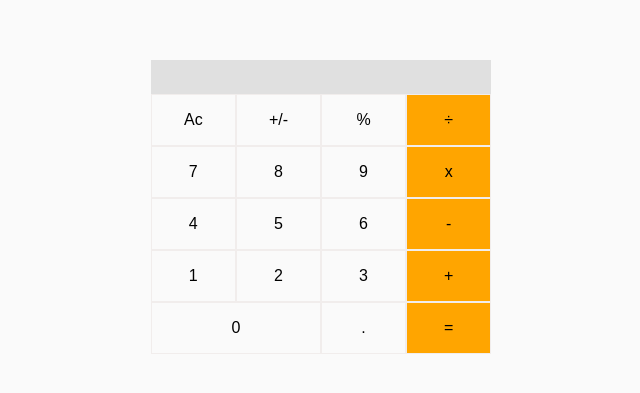
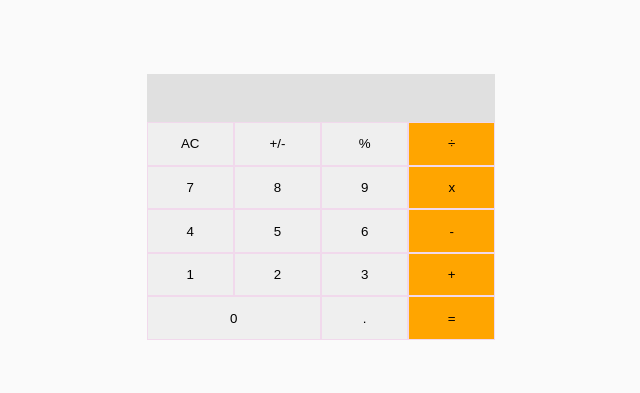
Before and after one commit to Masouma864/Math-magician, a React (Create React App) app: page / in a window 1280 px wide. Shown: the part 193-586 px from the top of the page, without its empty margins (319-959 px from the left). Built offline with nearby package versions, Linux system fonts and the light colour scheme.

Commit message:
Modified the calculator.js file

```diff
--- a/package.json
+++ b/package.json
@@ -10,7 +10,7 @@
     "big.js": "^6.2.1",
     "react": "^18.2.0",
     "react-dom": "^18.2.0",
-    "react-scripts": "^2.1.3",
+    "react-scripts": "^5.0.1",
     "web-vitals": "^2.1.4"
   },
   "scripts": {
--- a/src/App.js
+++ b/src/App.js
@@ -4,7 +4,7 @@
 class App extends React.Component {
   constructor(props) {
     super(props);
-    this.state = {};
+    this.cal = [];
   }
 
   render() {
--- a/src/components/calculator.css
+++ b/src/components/calculator.css
@@ -7,16 +7,18 @@
 .screen {
   grid-column: 1 / -1;
   background: #e0e0e0;
-  padding: 0.7em;
+  padding: 1em;
   text-align: right;
   font-size: 1.5rem;
+  border: 0px;
+
 }
 
 .btn {
   color: black;
-  padding: 1em 2em;
+  padding: 1em 2.5em;
   text-align: center;
-  border: 1px solid rgb(241, 237, 236);
+  border: 1px solid rgb(241, 217, 236);
 }
 
 .operator {
--- a/src/components/calculator.js
+++ b/src/components/calculator.js
@@ -1,18 +1,18 @@
-import React, { Component } from 'react';
+import React from 'react';
 import './calculator.css';
-import operate from '../logic/operate';
 import calculate from '../logic/calculate';
 
-class Calculator extends Component {
+class Calculator extends React.Component {
   constructor(props) {
     super(props);
     this.state = {
-            total: null,
+      total: 0,
       next: null,
       operation: null,
     };
     this.operationHandeler = this.operationHandeler.bind(this);
   }
+
     operationHandeler = (e) => {
       this.setState((state) => calculate(state, e.target.textContent));
     }
@@ -21,26 +21,30 @@
       const { total, next, operation } = this.state;
       return (
         <div className="container">
-                <div onClick={this.operationHandeler} className="screen"> {total || operation || next} </div>
-                <div onClick={this.operationHandeler} className="btn">Ac</div>
-                <div onClick={this.operationHandeler} className="btn">+/-</div>
-                <div onClick={this.operationHandeler} className="btn">%</div>
-                <div onClick={this.operationHandeler} className="btn operator">&#xf7;</div>
-                <div onClick={this.operationHandeler} className="btn">7</div>
-                <div onClick={this.operationHandeler} className="btn">8</div>
-                <div onClick={this.operationHandeler} className="btn">9</div>
-                <div onClick={this.operationHandeler} className="btn operator">x</div>
-                <div onClick={this.operationHandeler} className="btn">4</div>
-                <div onClick={this.operationHandeler} className="btn">5</div>
-                <div onClick={this.operationHandeler} className="btn">6</div>
-                <div onClick={this.operationHandeler} className="btn operator">-</div>
-                <div onClick={this.operationHandeler} className="btn">1</div>
-                <div onClick={this.operationHandeler} className="btn">2</div>
-                <div onClick={this.operationHandeler} className="btn">3</div>
-                <div onClick={this.operationHandeler} className="btn operator">+</div>
-                <div onClick={this.operationHandeler} className="btn span-2">0</div>
-                <div onClick={this.operationHandeler} className="btn">.</div>
-                <div onClick={this.operationHandeler} className="btn operator">=</div>
+          <button type="button" onClick={this.operationHandeler} className="screen">
+            {total || ''}
+            {operation || ''}
+            {next || ''}
+          </button>
+          <button type="button" onClick={this.operationHandeler} className="btn">AC</button>
+          <button type="button" onClick={this.operationHandeler} className="btn">+/-</button>
+          <button type="button" onClick={this.operationHandeler} className="btn">%</button>
+          <button type="button" onClick={this.operationHandeler} className="btn operator">&#xf7;</button>
+          <button type="button" onClick={this.operationHandeler} className="btn">7</button>
+          <button type="button" onClick={this.operationHandeler} className="btn">8</button>
+          <button type="button" onClick={this.operationHandeler} className="btn">9</button>
+          <button type="button" onClick={this.operationHandeler} className="btn operator">x</button>
+          <button type="button" onClick={this.operationHandeler} className="btn">4</button>
+          <button type="button" onClick={this.operationHandeler} className="btn">5</button>
+          <button type="button" onClick={this.operationHandeler} className="btn">6</button>
+          <button type="button" onClick={this.operationHandeler} className="btn operator">-</button>
+          <button type="button" onClick={this.operationHandeler} className="btn">1</button>
+          <button type="button" onClick={this.operationHandeler} className="btn">2</button>
+          <button type="button" onClick={this.operationHandeler} className="btn">3</button>
+          <button type="button" onClick={this.operationHandeler} className="btn operator">+</button>
+          <button type="button" onClick={this.operationHandeler} className="btn span-2">0</button>
+          <button type="button" onClick={this.operationHandeler} className="btn">.</button>
+          <button type="button" onClick={this.operationHandeler} className="btn operator">=</button>
         </div>
       );
     }
```
Also changed, not shown: src/index.css (indentation only), src/logic/calculate.js (line endings or trailing spaces), src/logic/operate.js (indentation only), 2 other files (tests, documents, lock files or other folders). Lines whose indentation alone changed are shown as unchanged.
